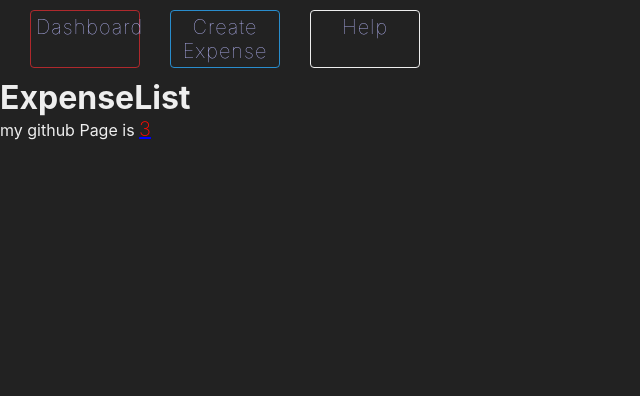
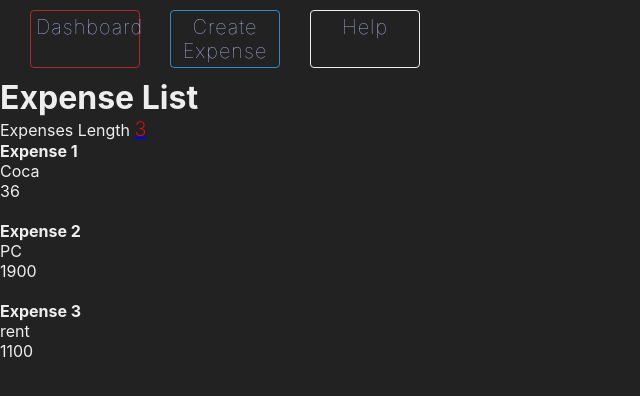
Before and after one commit to bel7aG/ExpensifyApplication, a React (Create React App) app: page / in a window 1280 px wide. Shown: the top 396 px of the page, without its empty margins (0-640 px from the left). Built offline with nearby package versions, Linux system fonts and the light colour scheme.

Commit message:
Rendering the state usning connect from redux

```diff
--- a/src/components/ExpenseList/ExpenseList.js
+++ b/src/components/ExpenseList/ExpenseList.js
@@ -1,13 +1,28 @@
 import React from 'react';
 import { connect } from 'react-redux';
 
-const ExpenseList = (props) => (
-  <div>
-    <h1>ExpenseList</h1>
-    <p>my github Page is <span>{props.expenses.length}</span></p>
-  </div>
-);
+const ExpenseList = (props) => {
+    let i = 1;
+    return (
+      <div>
+        <h1>Expense List</h1>
+        <p>Expenses Length <span>{props.expenses.length}</span></p>
+        {props.expenses.map((expense) => (
+          <div>
+            <h4>Expense {i++}</h4>
+            <p>{expense.description}</p>
+            <p>{expense.amount}</p>
+            <p>{expense.createdAt}</p>
+            <br />
+          </div>
+        ))}
+      </div>
+    );
+};
 
-export default connect((state) => ({
-  expenses: state.expenses
-}))(ExpenseList);
+const mapStateToProps = (state) => ({
+  expenses: state.expenses,
+  filters: state.filters
+});
+
+export default connect(mapStateToProps)(ExpenseList);
--- a/src/index.js
+++ b/src/index.js
@@ -17,10 +17,10 @@ const unsubscibe = store.subscribe(() => {
 });
 
 const expenseOne = store.dispatch(addExpense({
-  description: 'Coffe',
+  description: 'Coca',
   notes: 'cool one',
   amount: 36,
-  createdAt: 5500
+  createdAt: 2500
 }));
 
 const expenseTwo = store.dispatch(addExpense({
@@ -39,11 +39,17 @@ const expenseThree = store.dispatch(addExpense({
 
 store.dispatch(setTextFilter('rent'));
 
+setTimeout(() => {
+  //after 4 second the setTextFilter change.
+  store.dispatch(setTextFilter('ba3 3 second é store bch tséti new setTextFilter'));
+}, 4000)
+
 const JSX = (
   <Provider store={store}>
     <AppRouter />
   </Provider>
 );
 
+
 ReactDOM.render(JSX, document.getElementById('root'));
 registerServiceWorker();
```
Also changed, not shown: src/App.css (deleted, +0 -28 lines).
